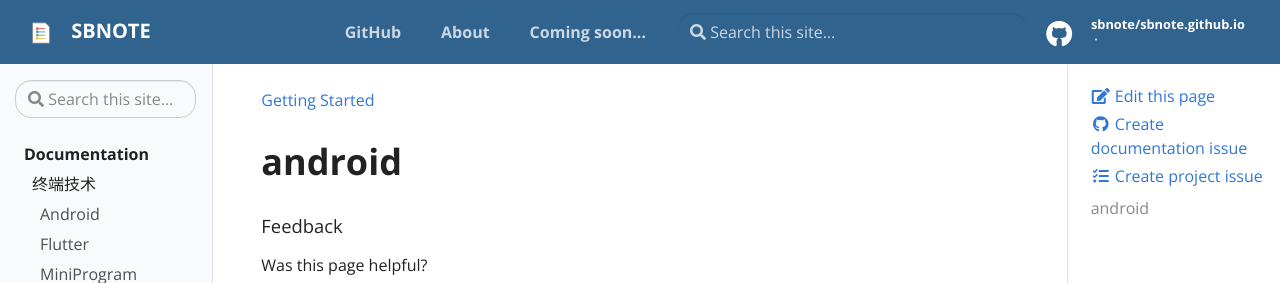
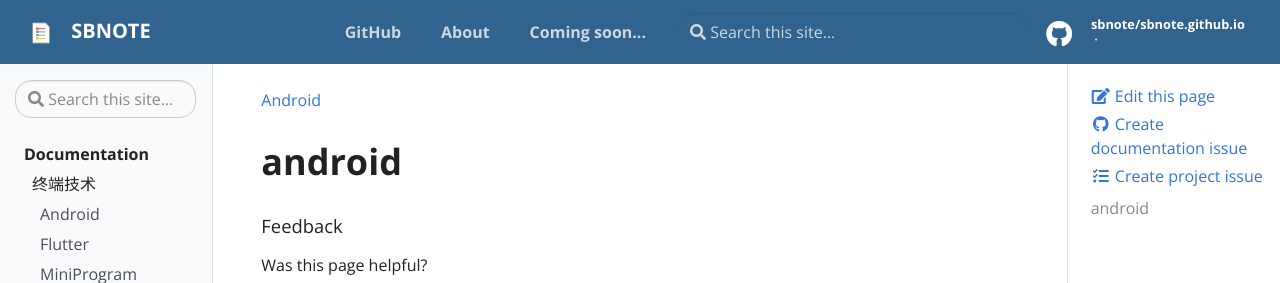
Before and after one commit to sinvayung/sbnote.github.io, a Jekyll site: the page built from _docs/android.md, in a window 1280 px wide and 900 px high. Shown: the top 283 px of the window. Built offline with Jekyll 4.4.1, drawn with Linux system fonts in a browser that asks for light colours.

Commit message:
Update android.md

```diff
--- a/_docs/android.md
+++ b/_docs/android.md
@@ -1,6 +1,5 @@
 ---
-title: Getting Started
-description: Getting started with Docsy Jekyll
+title: Android
 ---
 
 # android
```
